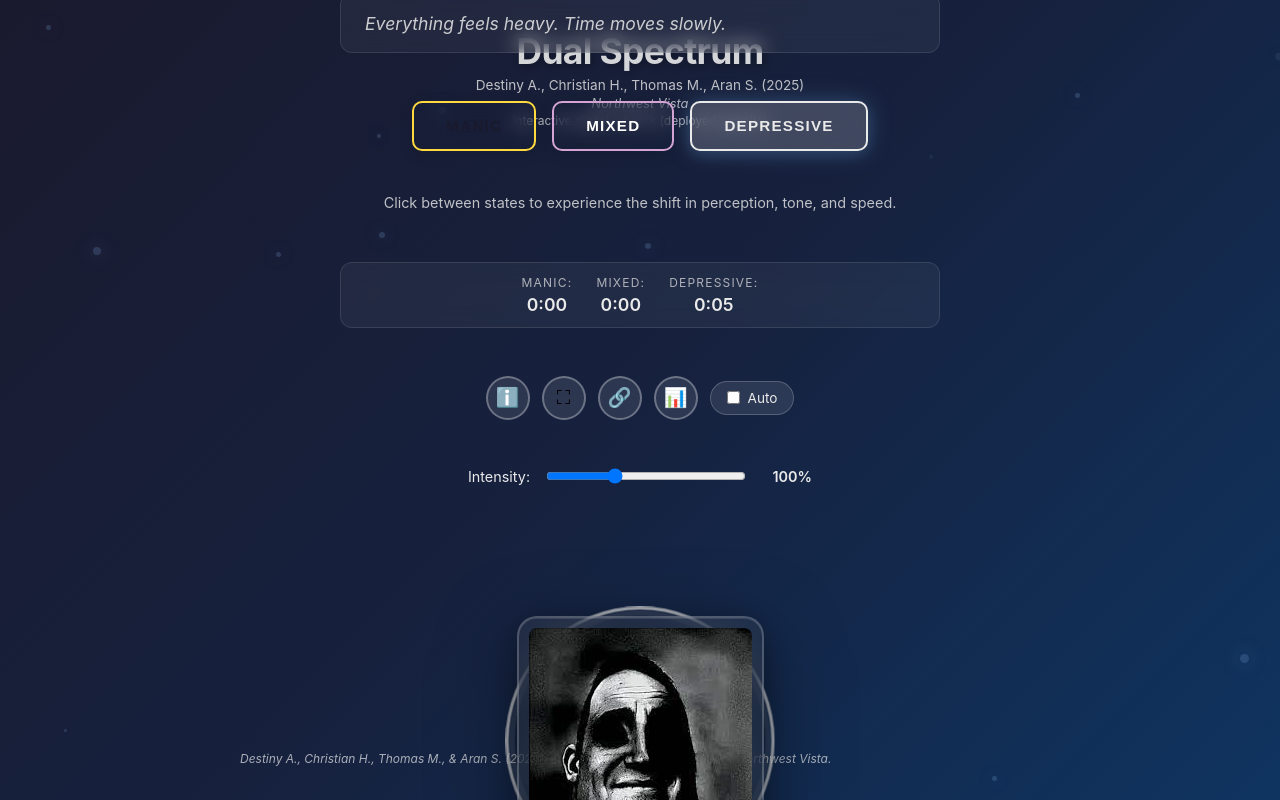
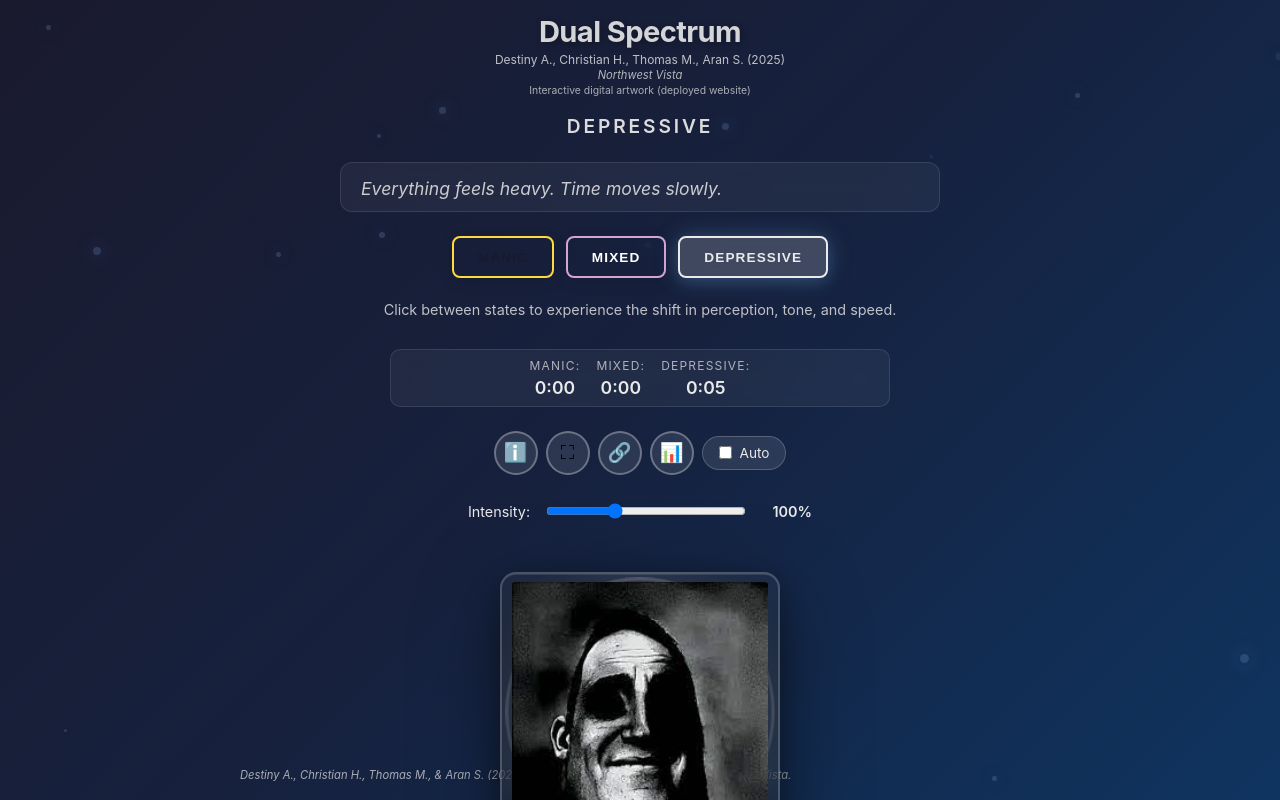
Before and after one commit to a-r-a-n/dual-spectrum, a website: page index.html in a window 1280 px wide. Drawn offline with Linux system fonts and the light colour scheme.

Commit message:
Fix layout: compact design, fixed image sizing, removed spacing issues, everything fits on screen

```diff
--- a/styles.css
+++ b/styles.css
@@ -131,10 +131,10 @@ body {
     height: 100%;
     display: flex;
     flex-direction: column;
-    justify-content: space-between;
+    justify-content: flex-start;
     align-items: center;
-    padding: 2rem 1.5rem;
-    max-width: 1200px;
+    padding: 1rem 1.5rem;
+    max-width: 1000px;
     margin: 0 auto;
     overflow-y: auto;
     overflow-x: hidden;
@@ -144,14 +144,14 @@ body {
 header {
     width: 100%;
     text-align: center;
-    margin-bottom: 1rem;
+    margin-bottom: 0.5rem;
     flex-shrink: 0;
 }
 
 .artwork-title {
-    font-size: 2.2rem;
+    font-size: 1.8rem;
     font-weight: 700;
-    margin-bottom: 0.4rem;
+    margin-bottom: 0.25rem;
     text-shadow: 2px 2px 8px rgba(0, 0, 0, 0.4);
     transition: all var(--transition-medium);
     letter-spacing: -0.02em;
@@ -184,8 +184,8 @@ header {
 .artwork-author,
 .artwork-institution,
 .artwork-medium {
-    font-size: 0.85rem;
-    margin: 0.15rem 0;
+    font-size: 0.75rem;
+    margin: 0.1rem 0;
     opacity: 0.8;
     transition: opacity var(--transition-medium);
     font-weight: 400;
@@ -193,12 +193,12 @@ header {
 
 .artwork-institution {
     font-style: italic;
-    font-size: 0.8rem;
+    font-size: 0.7rem;
     opacity: 0.75;
 }
 
 .artwork-medium {
-    font-size: 0.75rem;
+    font-size: 0.65rem;
     opacity: 0.7;
 }
 
@@ -207,22 +207,22 @@ main {
     flex: 1;
     display: flex;
     flex-direction: column;
-    justify-content: center;
+    justify-content: flex-start;
     align-items: center;
-    gap: 2rem;
+    gap: 1rem;
     width: 100%;
-    padding: 1rem 0;
+    padding: 0.5rem 0;
     min-height: 0;
 }
 
 /* State indicator */
 .state-indicator {
-    font-size: 1.5rem;
+    font-size: 1.2rem;
     font-weight: 600;
     text-transform: uppercase;
     letter-spacing: 0.15em;
     transition: all var(--transition-medium);
-    margin-bottom: 0.5rem;
+    margin-bottom: 0.25rem;
 }
 
 .state-depressive .state-indicator {
@@ -257,9 +257,9 @@ main {
 /* Visual elements - Centered and prominent */
 .visual-elements {
     position: relative;
-    width: 400px;
-    height: 400px;
-    margin: 1rem 0;
+    width: 320px;
+    height: 320px;
+    margin: 0.5rem 0;
     display: flex;
     align-items: center;
     justify-content: center;
@@ -282,24 +282,24 @@ main {
 
 .state-image {
     position: absolute;
-    max-width: 320px;
-    max-height: 320px;
-    width: auto;
-    height: auto;
+    width: 280px;
+    height: 280px;
+    max-width: 280px;
+    max-height: 280px;
     object-fit: contain;
-    border-radius: 20px;
+    border-radius: 16px;
     pointer-events: none;
     filter: drop-shadow(0 20px 40px rgba(0, 0, 0, 0.5));
     z-index: 25;
     background: rgba(255, 255, 255, 0.05);
     backdrop-filter: blur(20px);
-    padding: 10px;
+    padding: 8px;
     border: 2px solid rgba(255, 255, 255, 0.2);
     box-shadow: 0 8px 32px rgba(0, 0, 0, 0.3),
                 inset 0 1px 0 rgba(255, 255, 255, 0.1);
     opacity: 0;
-    transform: scale(0.8);
-    transition: opacity 0.5s ease-out, transform 0.5s cubic-bezier(0.4, 0, 0.2, 1);
+    transform: scale(1);
+    transition: opacity 0.4s ease-out, transform 0.4s cubic-bezier(0.4, 0, 0.2, 1);
     visibility: hidden;
     display: block;
 }
@@ -312,13 +312,12 @@ main {
 }
 
 @keyframes imagePopIn {
-    0% { opacity: 0; transform: scale(0.8); }
-    60% { transform: scale(1.05); }
+    0% { opacity: 0; transform: scale(0.95); }
     100% { opacity: 1; transform: scale(1); }
 }
 
 .state-image.active {
-    animation: imagePopIn 0.6s cubic-bezier(0.4, 0, 0.2, 1);
+    animation: imagePopIn 0.4s cubic-bezier(0.4, 0, 0.2, 1);
 }
 
 /* Breathing circle - Behind images */
@@ -508,9 +507,9 @@ main {
 
 /* Thoughts container */
 .thoughts-container {
-    min-height: 60px;
-    padding: 1rem 1.5rem;
-    margin: 0.5rem 0;
+    min-height: 50px;
+    padding: 0.75rem 1.25rem;
+    margin: 0.25rem 0;
     border-radius: 12px;
     backdrop-filter: blur(10px);
     background: rgba(255, 255, 255, 0.05);
@@ -557,20 +556,20 @@ main {
 /* State toggle buttons - Clean and modern */
 .state-toggle {
     display: flex;
-    gap: 1rem;
+    gap: 0.75rem;
     flex-wrap: wrap;
     justify-content: center;
     width: 100%;
-    max-width: 600px;
-    margin: 0.5rem 0;
+    max-width: 500px;
+    margin: 0.25rem 0;
 }
 
 .state-btn {
-    padding: 0.9rem 2rem;
-    font-size: 0.95rem;
+    padding: 0.7rem 1.5rem;
+    font-size: 0.85rem;
     font-weight: 600;
     border: 2px solid;
-    border-radius: 10px;
+    border-radius: 8px;
     cursor: pointer;
     transition: all var(--transition-fast);
     text-transform: uppercase;
@@ -684,16 +683,16 @@ main {
 /* Statistics panel - Compact */
 .statistics-panel {
     display: flex;
-    gap: 1.5rem;
+    gap: 1rem;
     justify-content: center;
     flex-wrap: wrap;
-    padding: 0.75rem 1.5rem;
-    border-radius: 12px;
+    padding: 0.5rem 1rem;
+    border-radius: 10px;
     backdrop-filter: blur(10px);
     background: rgba(255, 255, 255, 0.05);
     border: 1px solid rgba(255, 255, 255, 0.1);
-    margin: 0.5rem 0;
-    max-width: 600px;
+    margin: 0.25rem 0;
+    max-width: 500px;
     width: 100%;
 }
 
@@ -719,11 +718,11 @@ main {
 /* Controls - Compact floating */
 .controls {
     display: flex;
-    gap: 0.75rem;
+    gap: 0.5rem;
     justify-content: center;
     align-items: center;
     flex-wrap: wrap;
-    margin: 0.5rem 0;
+    margin: 0.25rem 0;
 }
 
 .control-btn {
@@ -793,17 +792,17 @@ main {
 
 /* Footer */
 footer {
-    margin-top: 1rem;
+    margin-top: 0.5rem;
     width: 100%;
-    padding-top: 0.5rem;
+    padding-top: 0.25rem;
     flex-shrink: 0;
 }
 
 .citation {
-    font-size: 0.75rem;
+    font-size: 0.7rem;
     opacity: 0.7;
     font-style: italic;
-    line-height: 1.5;
+    line-height: 1.4;
     max-width: 800px;
     margin: 0 auto;
 }
```
